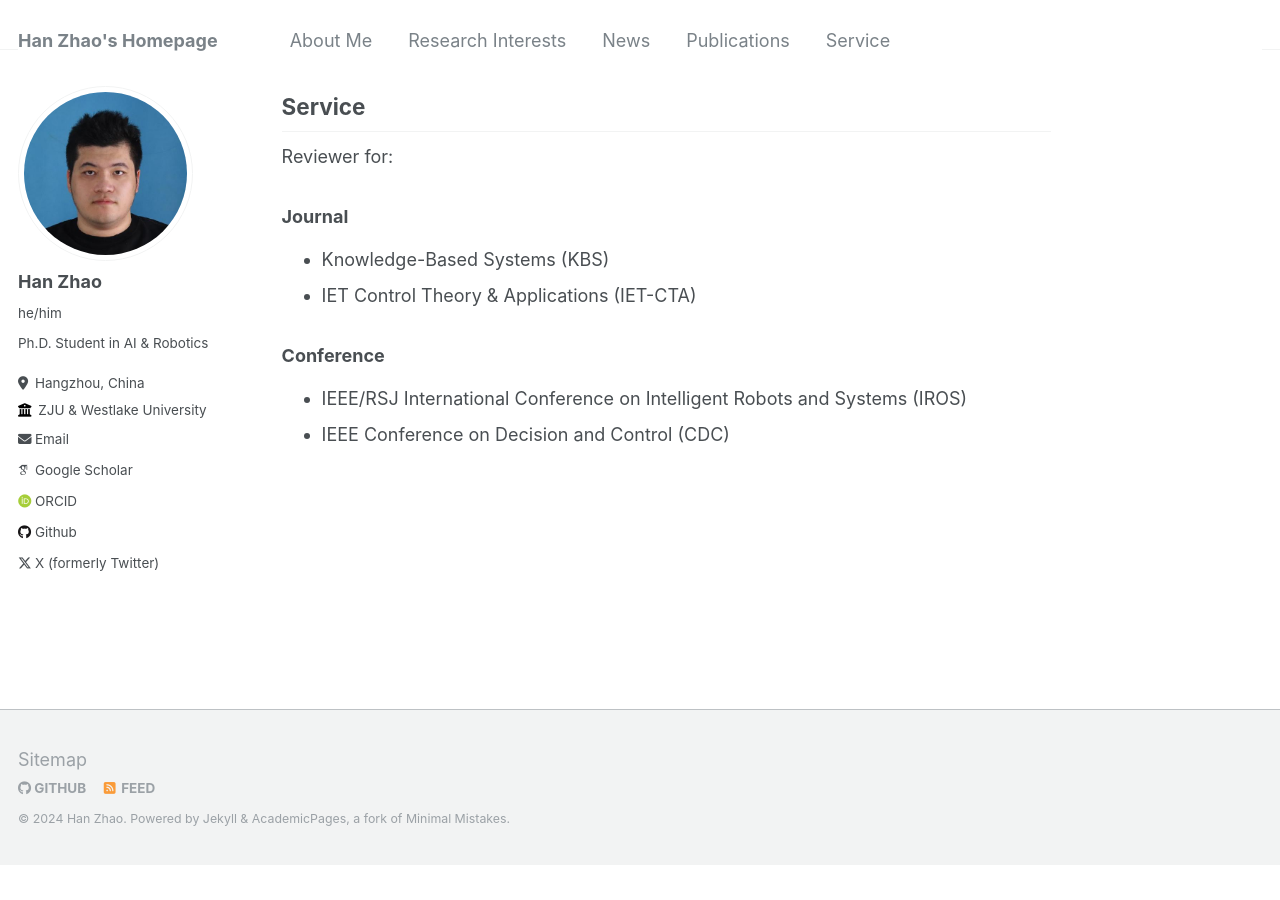
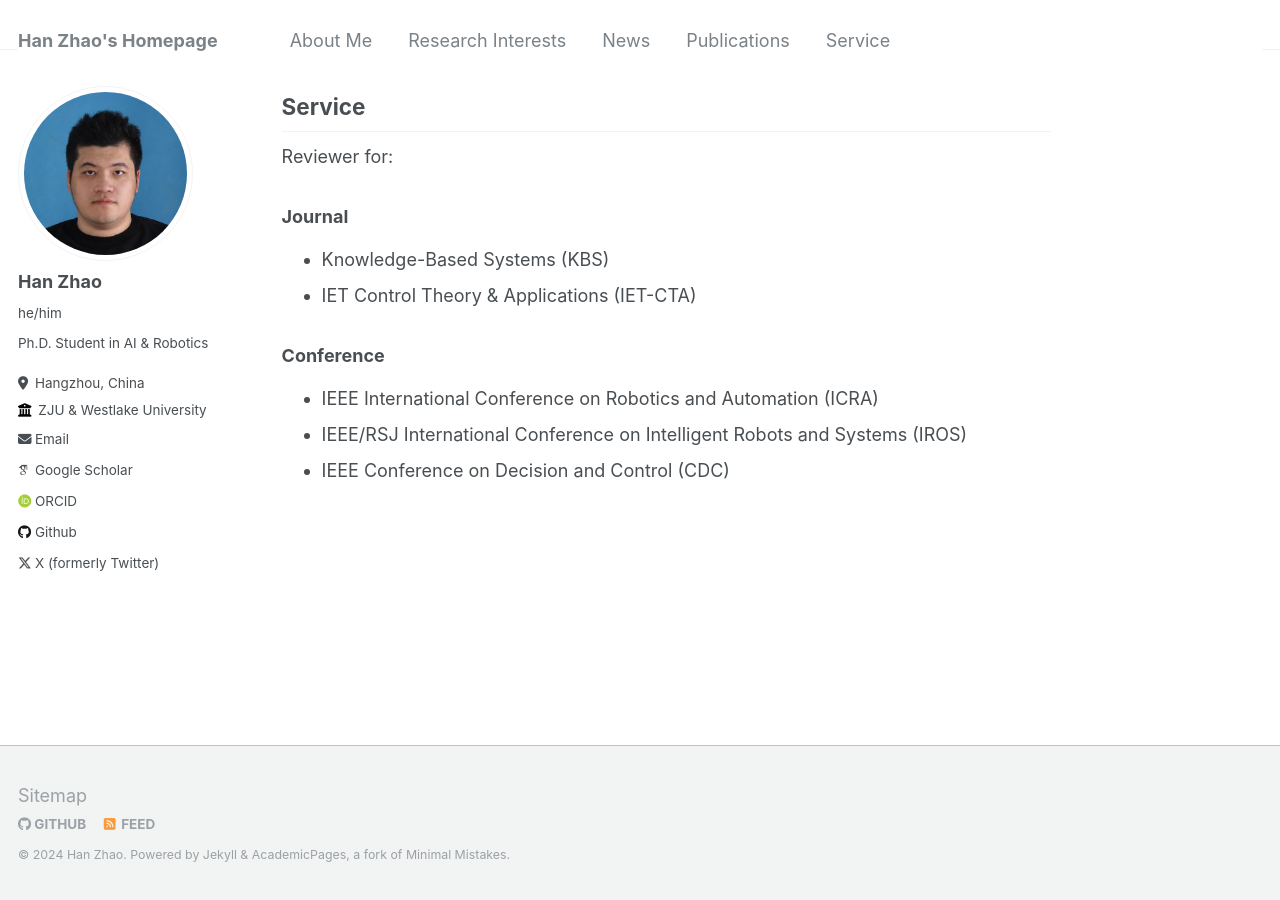
Before and after one commit to h-zhao1997/h-zhao1997.github.io, a Jekyll site: the page built from _pages/about.md, in a window 1280 px wide and 900 px high, scrolled down 2776 px. Built offline with Jekyll 4.4.1, drawn with Linux system fonts in a browser that asks for light colours; some web fonts are replaced; before the commit the page ends 3640 px from its top, so only the background shows below that.

Commit message:
Update about.md

```diff
--- a/_pages/about.md
+++ b/_pages/about.md
@@ -77,5 +77,6 @@ Reviewer for:
 - IET Control Theory & Applications (IET-CTA)
 
 ### Conference
+- IEEE International Conference on Robotics and Automation (ICRA)
 - IEEE/RSJ International Conference on Intelligent Robots and Systems (IROS)
 - IEEE Conference on Decision and Control (CDC)
```
